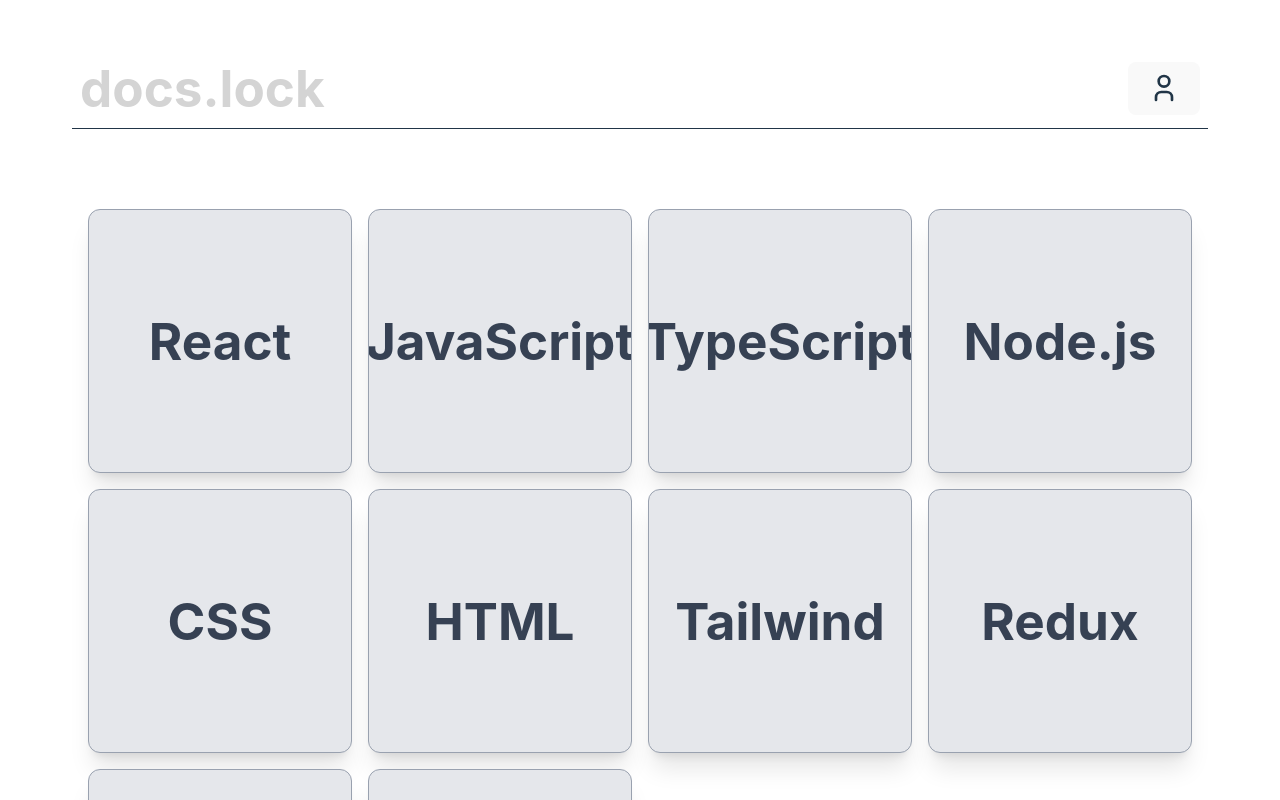
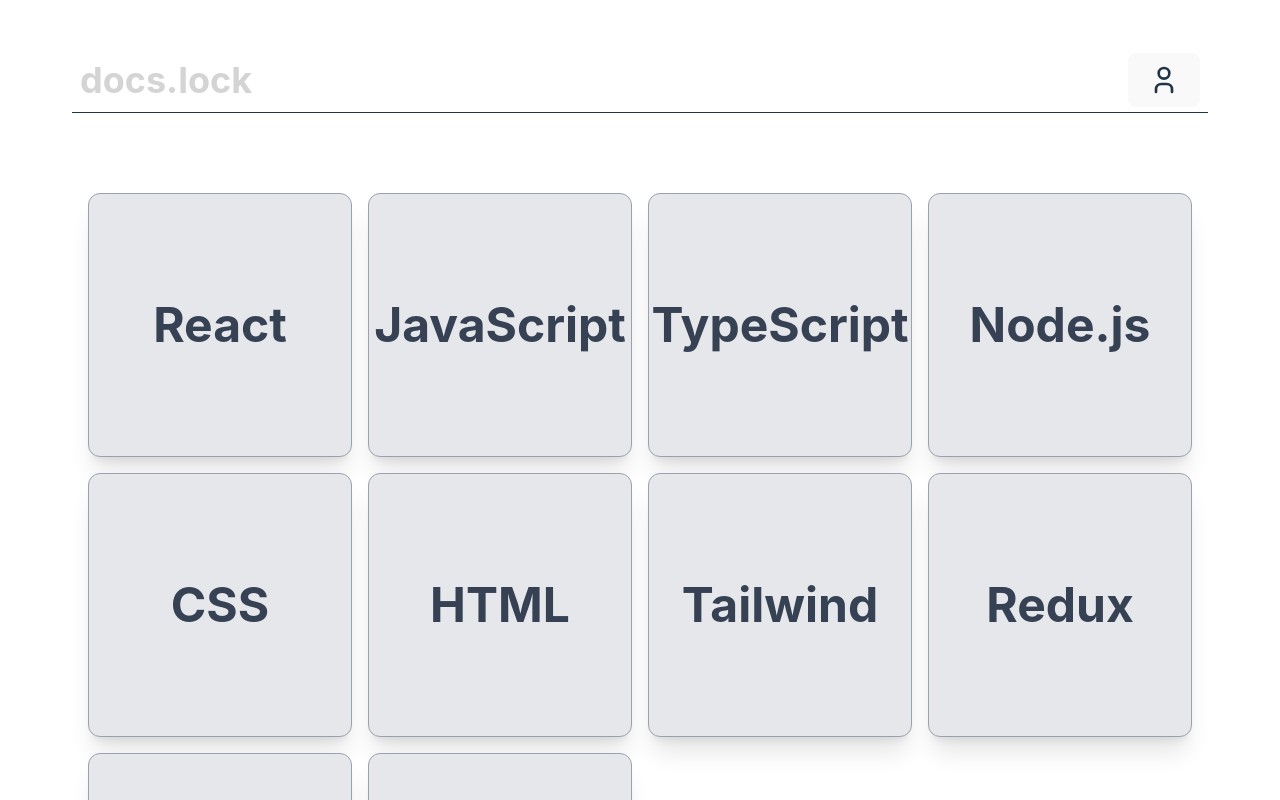
Before and after one commit to daniqss/docs-lock, a React (Vite) app in the folder client/: page / in a window 1280 px wide. Shown: the top 800 px of the page. Built offline with nearby package versions, Linux system fonts and the light colour scheme.

Commit message:
refactor(client): adjust font size in SkillBox

```diff
--- a/client/src/components/SkillBox.tsx
+++ b/client/src/components/SkillBox.tsx
@@ -10,7 +10,8 @@
       to={`/skills/${name}`}
       className="w-full aspect-square flex items-center justify-center bg-gray-200 border border-gray-400 rounded-xl shadow-xl overflow-hidden"
     >
-      <h1 className="text flex font-bold text-gray-700 text-center px-2">{name}</h1>
+     <h1 className="flex font-bold text-gray-700 text-center px-2 text-[clamp(1rem,5vw,3rem)]">
+     {name}</h1>
     </Link>
   );
 }
--- a/client/src/index.css
+++ b/client/src/index.css
@@ -32,10 +32,10 @@
   min-height: 100vh;
 }
 
-h1 {
+/* h1 {
   font-size: 3.2em;
   line-height: 1.1;
-}
+} */
 
 button {
   border-radius: 8px;
```
